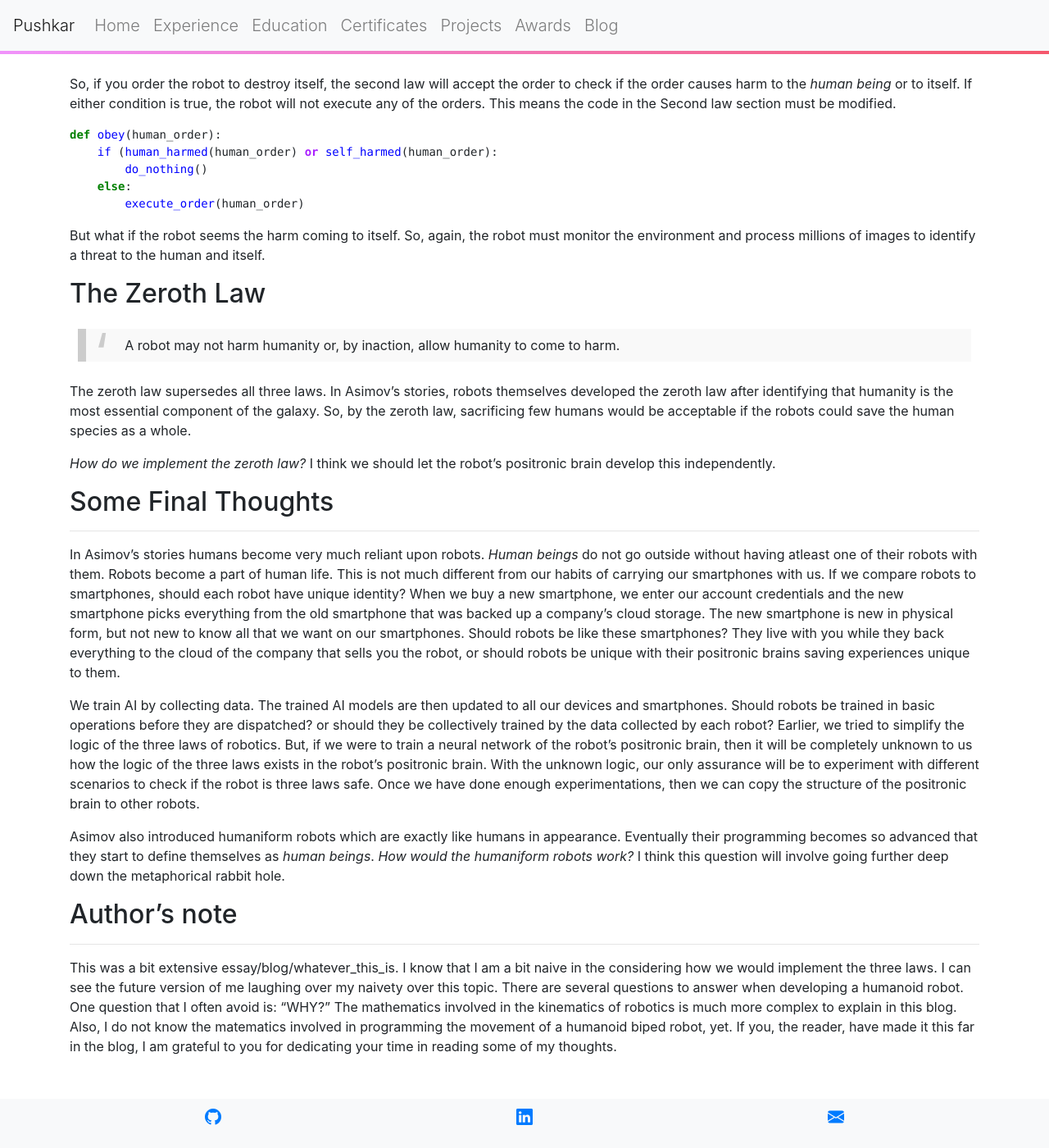
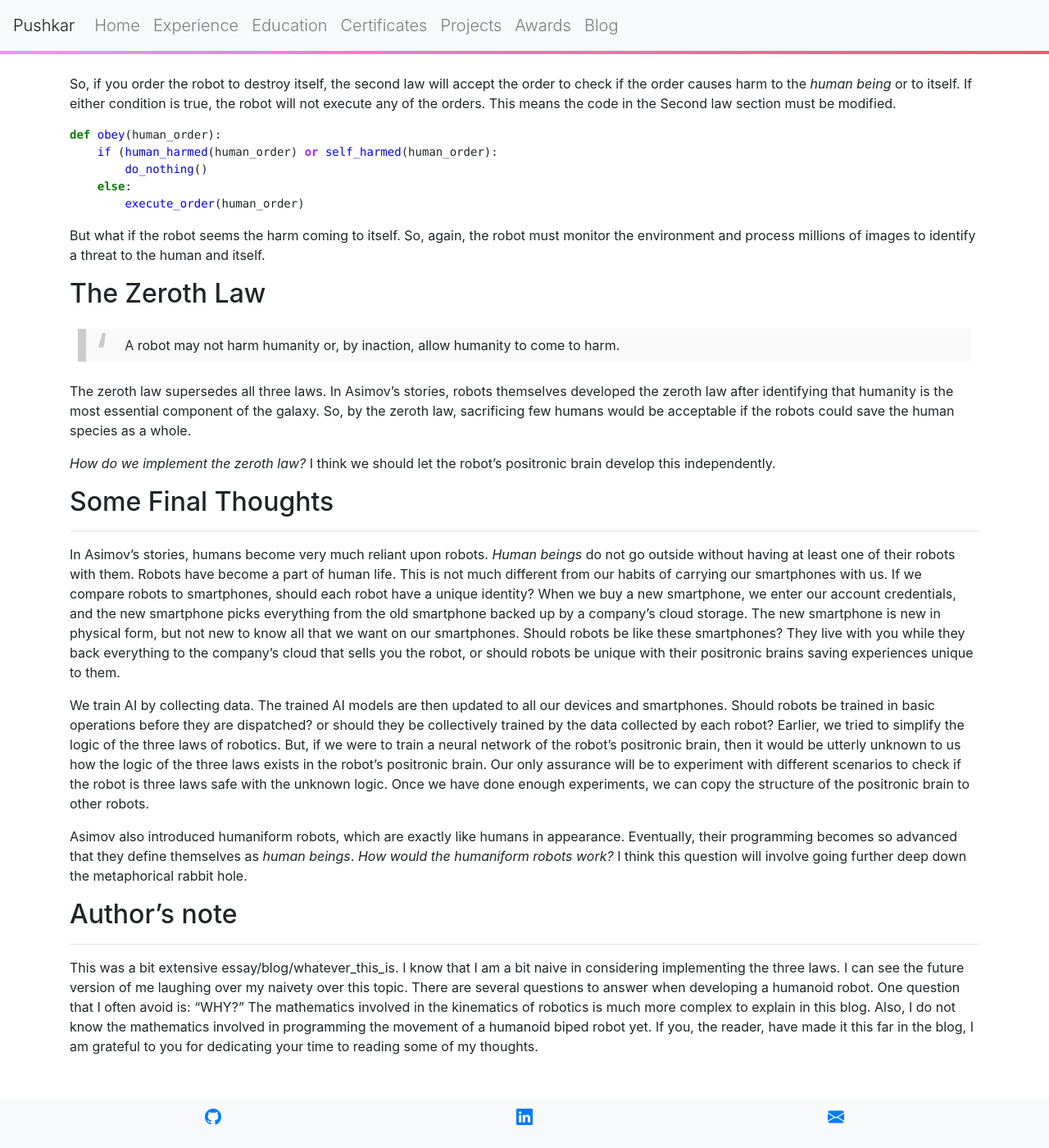
Before and after one commit to pushkarkadam/portfolio, a Jekyll site: the page built from my_collections/_posts/2022-01-29-on-laws-of-robotics.md, in a window 1280 px wide and 1400 px high, scrolled down 3280 px. Shown: the whole window at 82% size. Built offline with Jekyll 4.4.1, drawn with Linux system fonts in a browser that asks for light colours; nearby versions of some CDN libraries.

Commit message:
Final thoughts and author's note section modified.

```diff
--- a/my_collections/_posts/2022-01-29-on-laws-of-robotics.md
+++ b/my_collections/_posts/2022-01-29-on-laws-of-robotics.md
@@ -167,35 +167,35 @@
 ## Some Final Thoughts
 ---
 
-In Asimov's stories humans become very much reliant upon robots.
-*Human beings* do not go outside without having atleast one of their robots with them.
-Robots become a part of human life.
+In Asimov's stories, humans become very much reliant upon robots.
+*Human beings* do not go outside without having at least one of their robots with them.
+Robots have become a part of human life.
 This is not much different from our habits of carrying our smartphones with us.
-If we compare robots to smartphones, should each robot have unique identity?
-When we buy a new smartphone, we enter our account credentials and the new smartphone picks everything from the old smartphone that was backed up a company's cloud storage.
+If we compare robots to smartphones, should each robot have a unique identity?
+When we buy a new smartphone, we enter our account credentials, and the new smartphone picks everything from the old smartphone backed up by a company's cloud storage.
 The new smartphone is new in physical form, but not new to know all that we want on our smartphones.
-Should robots be like these smartphones? They live with you while they back everything to the cloud of the company that sells you the robot,
+Should robots be like these smartphones? They live with you while they back everything to the company's cloud that sells you the robot,
 or should robots be unique with their positronic brains saving experiences unique to them.
 
 We train AI by collecting data. The trained AI models are then updated to all our devices and smartphones.
 Should robots be trained in basic operations before they are dispatched? or should they be collectively trained by the data collected by each robot?
 Earlier, we tried to simplify the logic of the three laws of robotics.
-But, if we were to train a neural network of the robot's positronic brain, then it will be completely unknown to us how the logic of the three laws exists in the robot's positronic brain.
-With the unknown logic, our only assurance will be to experiment with different scenarios to check if the robot is three laws safe.
-Once we have done enough experimentations, then we can copy the structure of the positronic brain to other robots.
+But, if we were to train a neural network of the robot's positronic brain, then it would be utterly unknown to us how the logic of the three laws exists in the robot's positronic brain.
+Our only assurance will be to experiment with different scenarios to check if the robot is three laws safe with the unknown logic.
+Once we have done enough experiments, we can copy the structure of the positronic brain to other robots.
 
-Asimov also introduced humaniform robots which are exactly like humans in appearance.
-Eventually their programming becomes so advanced that they start to define themselves as *human beings*.
+Asimov also introduced humaniform robots, which are exactly like humans in appearance.
+Eventually, their programming becomes so advanced that they define themselves as *human beings*.
 *How would the humaniform robots work?* I think this question will involve going further deep down the metaphorical rabbit hole.
 
 ## Author's note
 ---
 
 This was a bit extensive essay/blog/whatever_this_is.
-I know that I am a bit naive in the considering how we would implement the three laws.
+I know that I am a bit naive in considering implementing the three laws.
 I can see the future version of me laughing over my naivety over this topic.
 There are several questions to answer when developing a humanoid robot.
 One question that I often avoid is: "WHY?"
 The mathematics involved in the kinematics of robotics is much more complex to explain in this blog.
-Also, I do not know the matematics involved in programming the movement of a humanoid biped robot, yet.
-If you, the reader, have made it this far in the blog, I am grateful to you for dedicating your time in reading some of my thoughts.
+Also, I do not know the mathematics involved in programming the movement of a humanoid biped robot yet.
+If you, the reader, have made it this far in the blog, I am grateful to you for dedicating your time to reading some of my thoughts.
```
